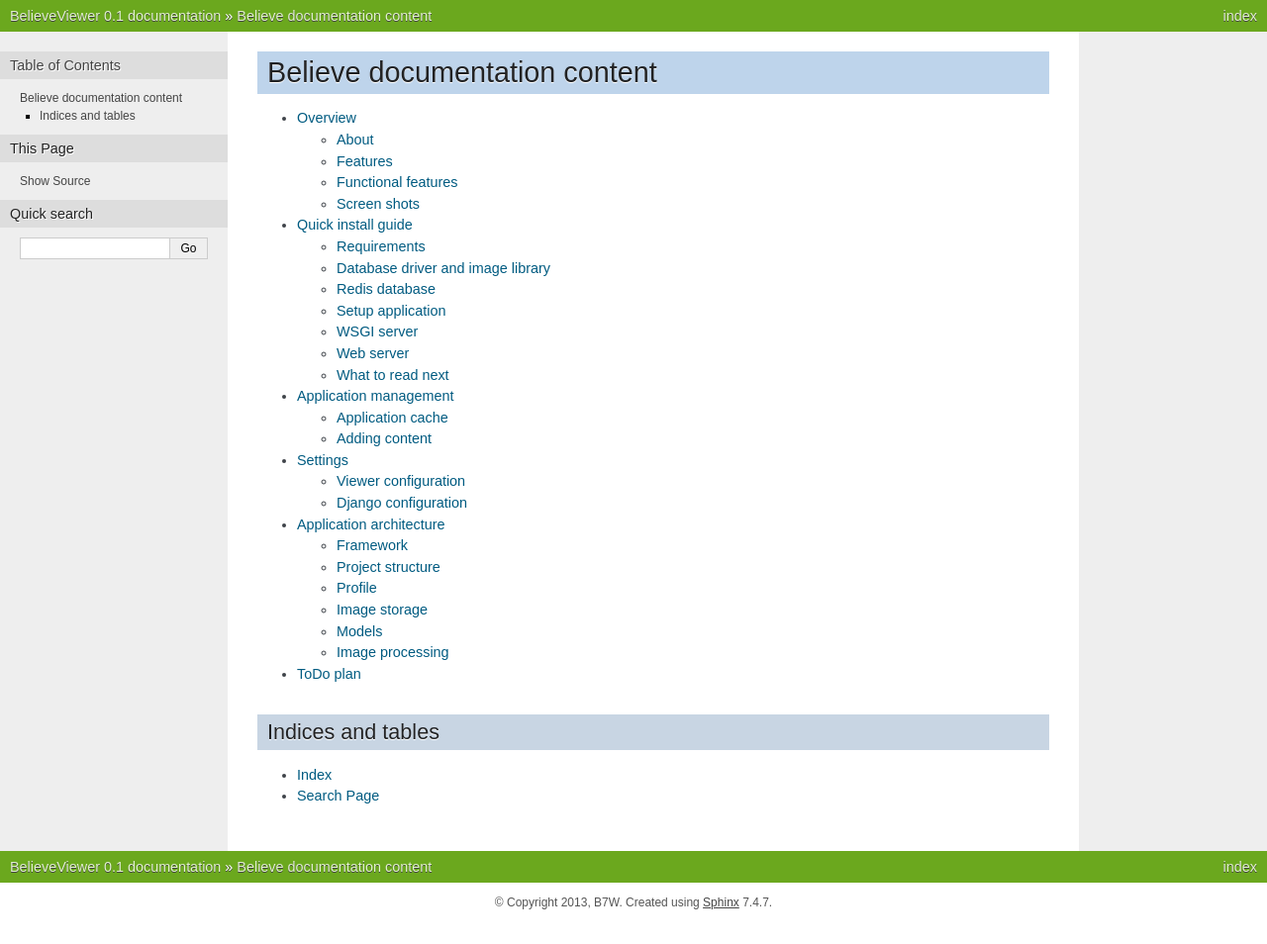
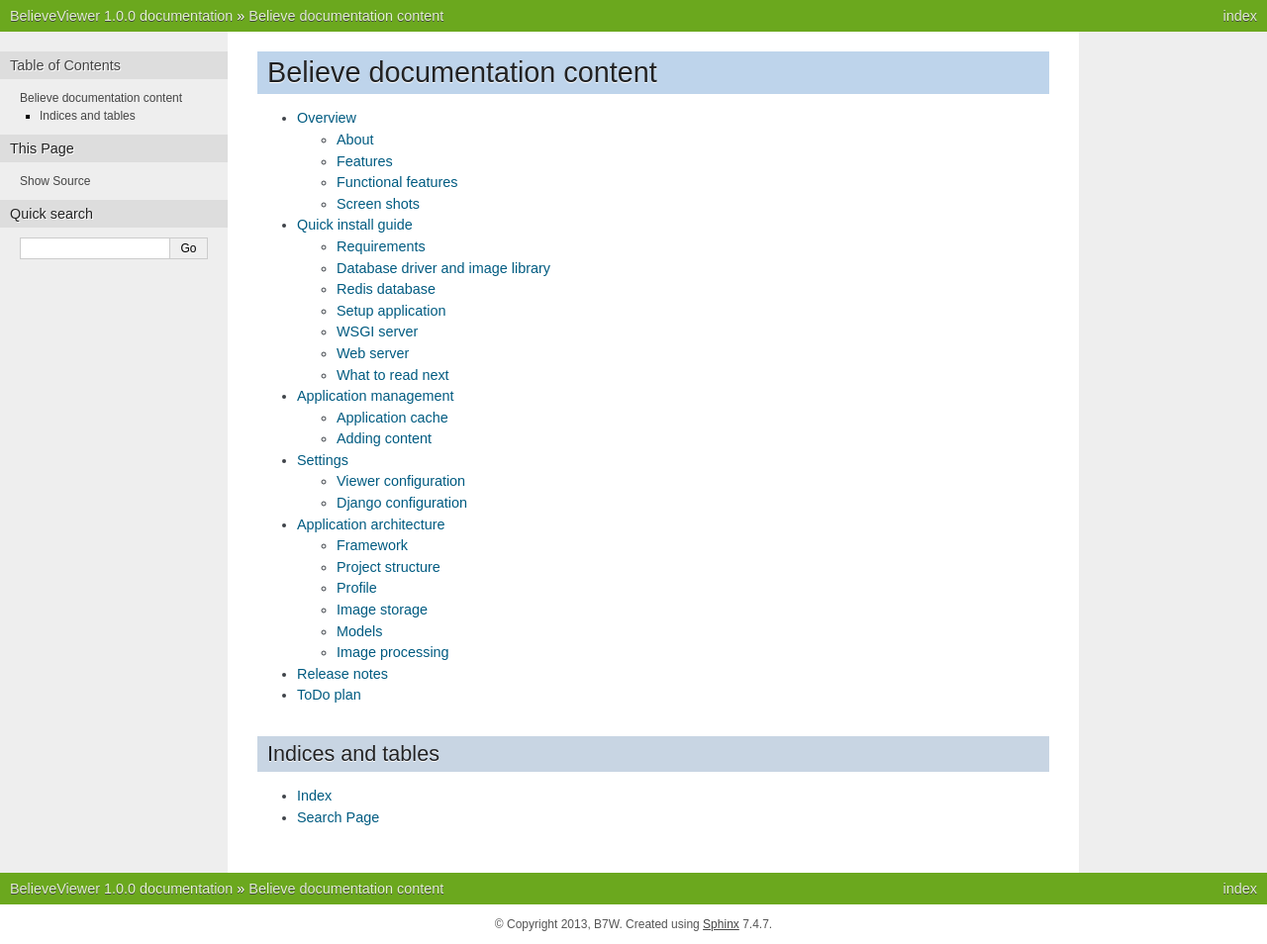
Before and after one commit to b7w/bviewer, a Sphinx documentation site: the page built from docs/contents.rst, in a window 1280 px wide. Shown: the whole page at 99% size. Built offline with Sphinx 7.4.7, drawn with Linux system fonts in a browser that asks for light colours; before the commit the page ends 932 px from its top, so only the background shows below that.

Commit message:
Add notes docs, set docs html_theme depends on hosting. Rename readme to rst syntax.

```diff
--- a/docs/conf.py
+++ b/docs/conf.py
@@ -15,6 +15,10 @@
 # add these directories to sys.path here. If the directory is relative to the
 # documentation root, use os.path.abspath to make it absolute, like shown here.
 #sys.path.insert(0, os.path.abspath('.'))
+
+import os
+
+READ_THE_DOCS = os.environ.get('READTHEDOCS', None) == 'True'
 
 # -- General configuration -----------------------------------------------------
 
@@ -46,9 +50,9 @@ copyright = '2013, B7W'
 # built documents.
 #
 # The short X.Y version.
-version = '0.1'
+version = '1.0'
 # The full version, including alpha/beta/rc tags.
-release = '0.1'
+release = '1.0.0'
 
 # The language for content autogenerated by Sphinx. Refer to documentation
 # for a list of supported languages.
@@ -92,7 +96,10 @@ pygments_style = 'sphinx'
 
 # The theme to use for HTML and HTML Help pages.  See the documentation for
 # a list of builtin themes.
-html_theme = 'nature'
+if READ_THE_DOCS:
+    html_theme = 'default'
+else:
+    html_theme = 'nature'
 
 # Theme options are theme-specific and customize the look and feel of a theme
 # further.  For a list of options available for each theme, see the
--- a/docs/contents.rst
+++ b/docs/contents.rst
@@ -21,6 +21,8 @@ Believe documentation content
 
     ref/architecture
 
+    releases/notes
+
     releases/todo
 
 
```
Also changed, not shown: docs/releases/notes.rst (added, +10 -0 lines), readme.rst (renamed from readme.md).
